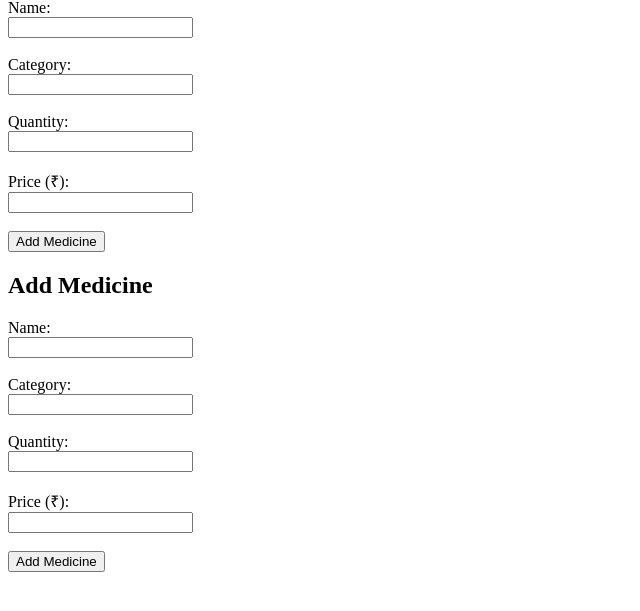
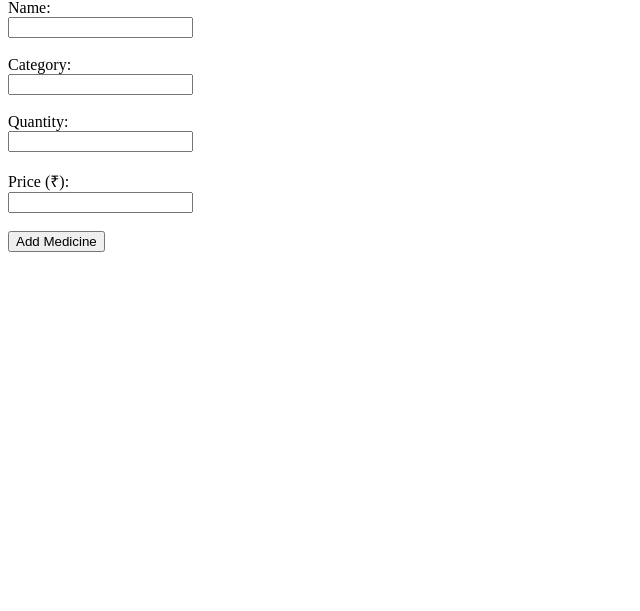
Before and after one commit to Ishankalhe911/-clinic-management, a PHP site: page /add_medicine.php in a window 1280 px wide. Shown: the part 68-679 px from the top of the page, without its empty margins (0-640 px from the left). Run offline with PHP 8.4, Linux system fonts and the light colour scheme.

Commit message:
Update add_medicine.php

```diff
--- a/medicines/add_medicine.php
+++ b/medicines/add_medicine.php
@@ -47,52 +47,3 @@ if ($_SERVER["REQUEST_METHOD"] == "POST") {
     </form>
 </body>
 </html>
-<?php
-// Database connection
-$conn = new mysqli("localhost", "root", "", "clinic_db");
-if ($conn->connect_error) {
-    die("Connection failed: " . $conn->connect_error);
-}
-
-// Handle form submission
-if ($_SERVER["REQUEST_METHOD"] == "POST") {
-    $name = $_POST["name"];
-    $category = $_POST["category"];
-    $quantity = $_POST["quantity"];
-    $price = $_POST["price"];
-
-    $sql = "INSERT INTO medicines (name, category, quantity, price)
-            VALUES ('$name', '$category', '$quantity', '$price')";
-
-    if ($conn->query($sql) === TRUE) {
-        echo "✅ Medicine added successfully!";
-    } else {
-        echo "❌ Error: " . $conn->error;
-    }
-}
-?>
-
-<!DOCTYPE html>
-<html>
-<head>
-    <title>Add Medicine</title>
-</head>
-<body>
-    <h2>Add Medicine</h2>
-    <form method="POST">
-        <label>Name:</label><br>
-        <input type="text" name="name" required><br><br>
-
-        <label>Category:</label><br>
-        <input type="text" name="category" required><br><br>
-
-        <label>Quantity:</label><br>
-        <input type="number" name="quantity" required><br><br>
-
-        <label>Price (₹):</label><br>
-        <input type="number" step="0.01" name="price" required><br><br>
-
-        <button type="submit">Add Medicine</button>
-    </form>
-</body>
-</html>
```
